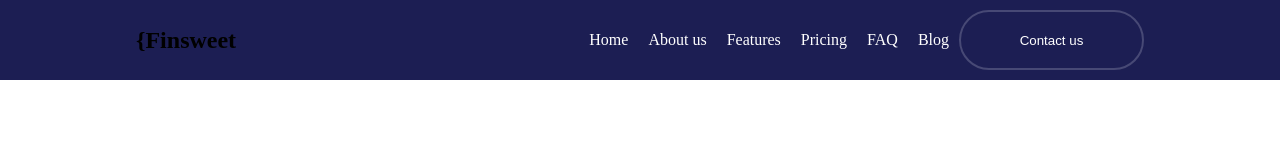
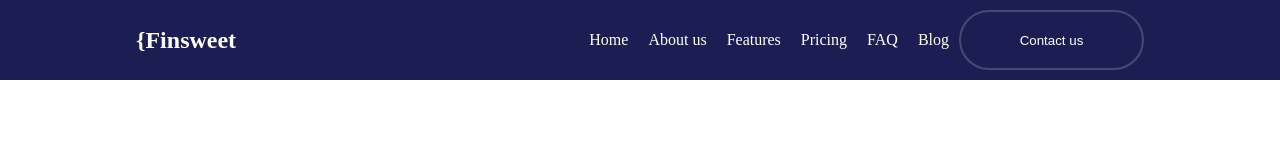
Before and after one commit to Raysaliyev/Finsweet, a plain HTML site: page in.html in a window 1280 px wide. Shown: the top 160 px of the page. Drawn offline with nearby package versions, Linux system fonts and the light colour scheme.

Commit message:
color almashdi

```diff
--- a/in.html
+++ b/in.html
@@ -10,7 +10,7 @@
 <body>
     <header>
         <nav>
-            <h1>{Finsweet</h1>
+            <h1 style="color: white;">{Finsweet</h1>
             <i class='bx bx-menu b1'></i>
             <ul>
                 <li><a href="./index.html">Home</a></li>
```
Lines whose indentation alone changed are shown as unchanged.
